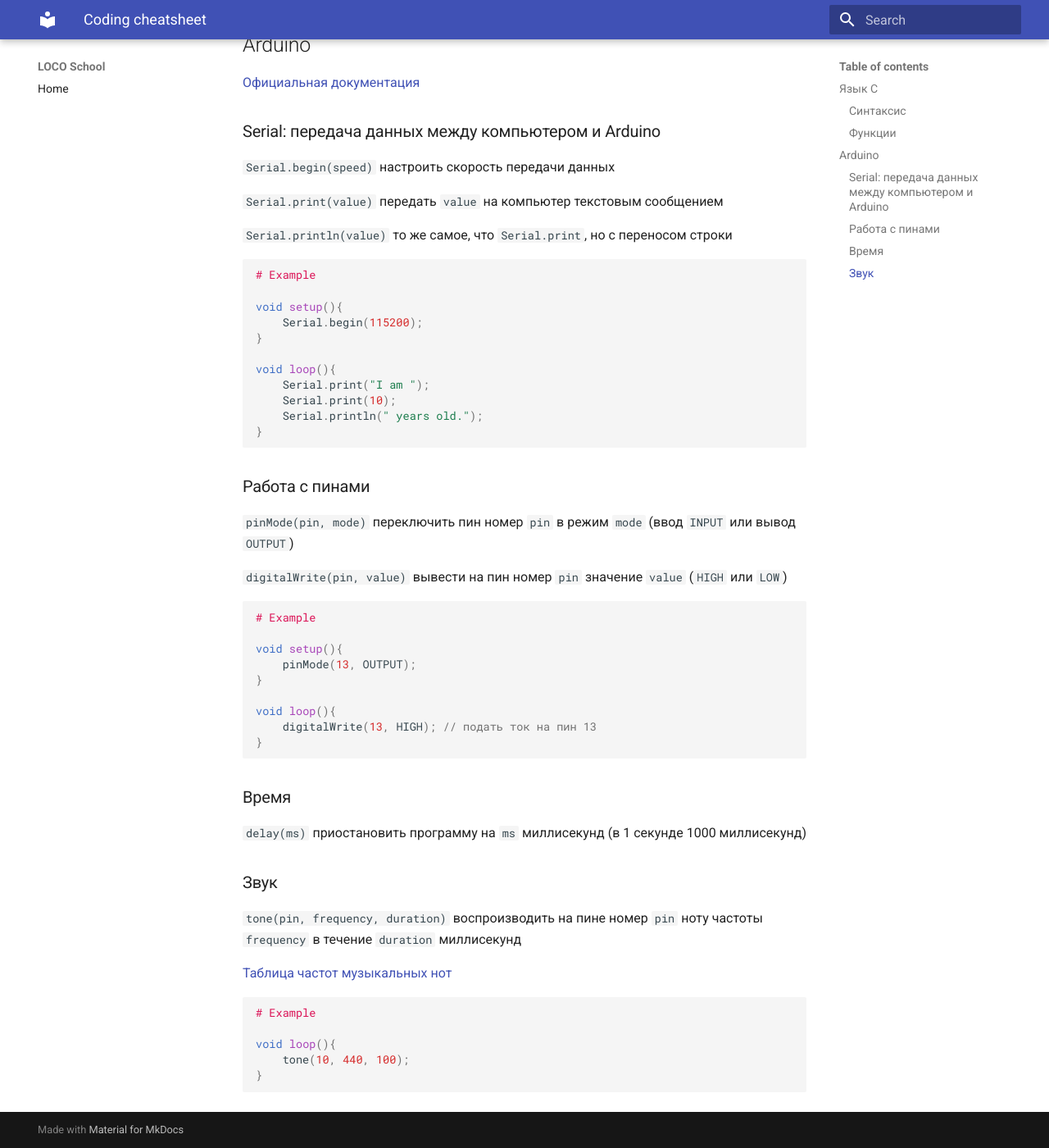
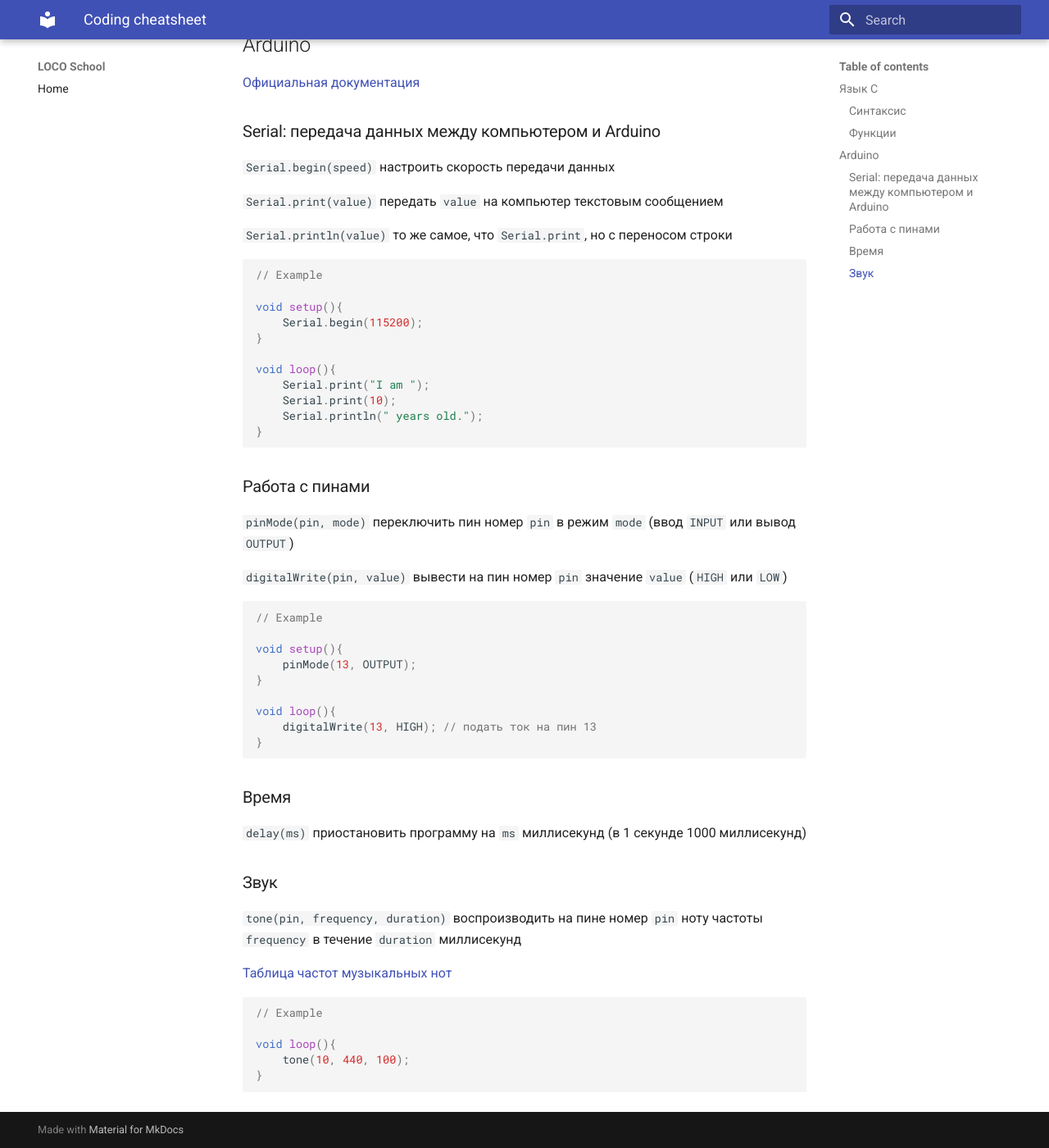
Before and after one commit to locoschool/locoschool, an MkDocs documentation site: the page built from docs/cheatsheets/coding_cheatsheet.md, in a window 1280 px wide and 1400 px high, scrolled down 502 px. Shown: the whole window at 82% size. Built offline with MkDocs 1.6.1 and Material for MkDocs 9.7.7, drawn with Linux system fonts in a browser that asks for light colours.

````diff
--- a/docs/cheatsheets/coding_cheatsheet.md
+++ b/docs/cheatsheets/coding_cheatsheet.md
@@ -25,7 +25,7 @@
 `Serial.println(value)` то же самое, что `Serial.print`, но с переносом строки
 
 ```c
-# Example
+// Example
 
 void setup(){
     Serial.begin(115200);
@@ -45,7 +45,7 @@ void loop(){
 `digitalWrite(pin, value)` вывести на пин номер `pin` значение `value` (`HIGH` или `LOW`)
 
 ```c
-# Example
+// Example
 
 void setup(){
     pinMode(13, OUTPUT);
@@ -67,7 +67,7 @@ void loop(){
 [Таблица частот музыкальных нот](https://upload.wikimedia.org/wikipedia/commons/a/ad/Piano_key_frequencies.png)
 
 ```c
-# Example
+// Example
 
 void loop(){
     tone(10, 440, 100);
````
